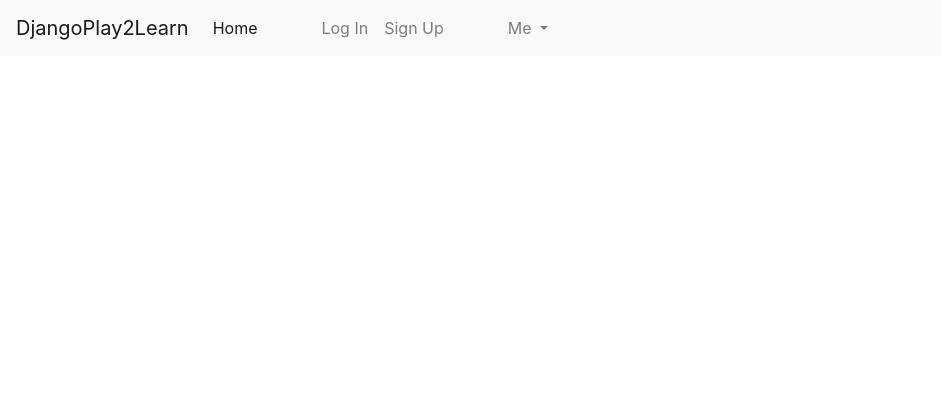
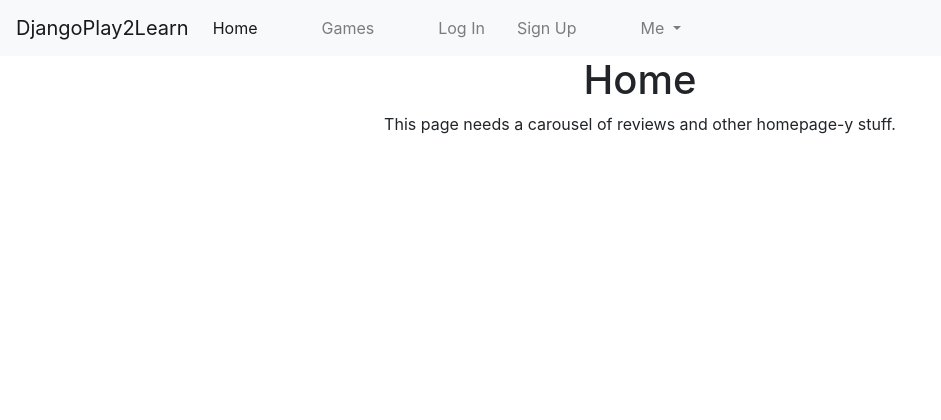
Before and after one commit to bgroveben/DjangoPlay2Learn, a Django app: page / in a window 1280 px wide. Shown: the top 420 px of the page, without its empty margins (0-941 px from the left). Run offline with Django 4.2, Linux system fonts and the light colour scheme; some libraries are stand-ins or nearby versions.

Commit message:
Update routes and remove unused templates and views

```diff
--- a/games/urls.py
+++ b/games/urls.py
@@ -1,12 +1,10 @@
 from django.urls import path
 
-from games.views import HomeView, MathGameView, AnagramGameView, record_score
+from games.views import HomeView, GamesView, record_score
 
 app_name = 'games'
 urlpatterns = [
     path('', HomeView.as_view(), name='homepage'),
-    path('math-game/', MathGameView.as_view(), name='math-game'),
-    path('anagram-game/', AnagramGameView.as_view(), name='anagram-game'),
-    #path('games/anagram-hunt/', AnagramGameView.as_view(), name='anagram-game'),
-    path('record-score/', record_score, name="record-score")
+    path('games/', GamesView.as_view(), name='games'),
+    path('record-score/', record_score, name="record-score"),
 ]
--- a/games/views.py
+++ b/games/views.py
@@ -19,8 +19,6 @@ def record_score(request):
 class HomeView(TemplateView):
     template_name = "home.html"
 
-class MathGameView(TemplateView):
-    template_name = "math-game.html"
 
-class AnagramGameView(TemplateView):
-    template_name = "anagram-game.html"
+class GamesView(TemplateView):
+    template_name = "games.html"
--- a/templates/_base.html
+++ b/templates/_base.html
@@ -30,23 +30,13 @@
               <span class="sr-only">(current)</span>
             </a>
           </li>
-          <!--
-          <li class="nav-item dropdown ml-5">
-            <a class="nav-link dropdown-toggle" href="#" id="navbarDropdown"
-               role="button" data-toggle="dropdown" aria-haspopup="true"
-               aria-expanded="false">
-              Games
-            </a>
-            <div class="dropdown-menu" aria-labelledby="navbarDropdown">
-              <a class="dropdown-item" href="{% url 'games:math-game' %}">Math Facts</a>
-              <a class="dropdown-item" href="{% url 'games:anagram-game' %}">Anagram Hunt</a>
-            </div>
+          <li class="nav-item ml-5">
+            <a class="nav-link" href="{% url 'games:games' %}">Games</a>
           </li>
-          -->
           <li class="nav-item ml-5">
             <a class="nav-link" href="#">Log In</a>
           </li>
-          <li class="nav-item">
+          <li class="nav-item ml-3">
             <a class="nav-link" href="#">Sign Up</a>
           </li>
           <li class="nav-item dropdown ml-5">
@@ -63,15 +53,6 @@
             </div>
           </li>
         </ul>
-        <!--
-        <form class="form-inline my-2 my-lg-0">
-          <input class="form-control mr-sm-2" type="search"
-          placeholder="Search" aria-label="Search">
-          <button class="btn btn-outline-success my-2 my-sm-0" type="submit">
-            Search
-          </button>
-        </form>
-      -->
       </div>
     </nav>
   </header>
--- /dev/null
+++ b/templates/games.html
@@ -0,0 +1,6 @@
+{% extends "_base_vue.html" %}
+
+{% block title%}Games{% endblock title %}
+{% block main %}
+  <h1 class="text-center">Games</h1>
+{% endblock main %}
--- a/templates/home.html
+++ b/templates/home.html
@@ -1,6 +1,7 @@
-{% extends "_base_vue.html" %}
+{% extends "_base.html" %}
 
 {% block title %}Home{% endblock title %}
 {% block main %}
-  <!--<h1 class="text-center">Home</h1>-->
+  <h1 class="text-center">Home</h1>
+  <p class="text-center">This page needs a carousel of reviews and other homepage-y stuff.</p>
 {% endblock main %}
```
